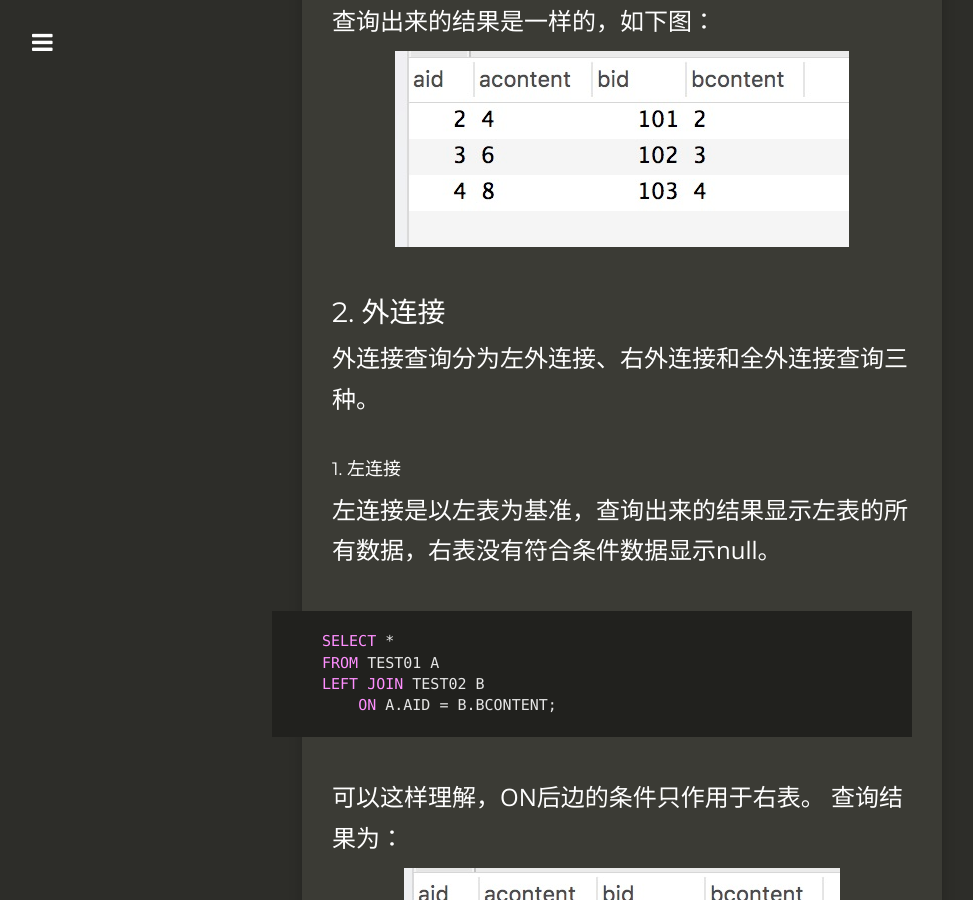
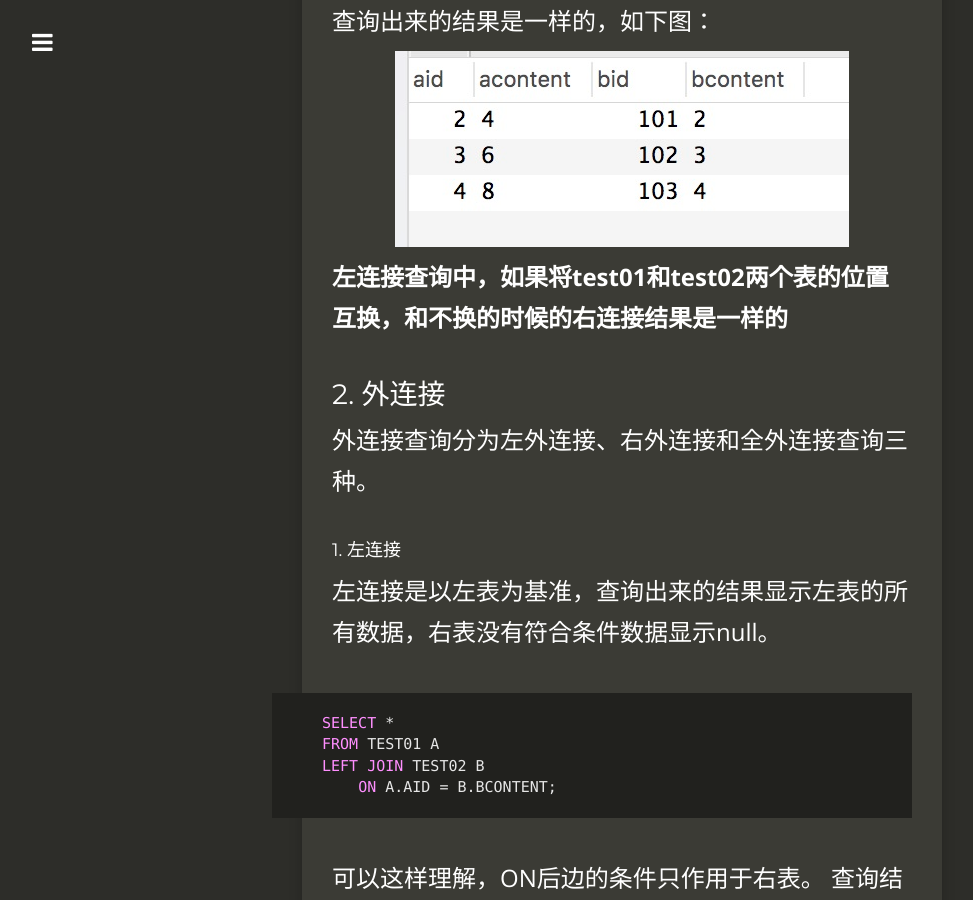
Before and after one commit to YanleiZ/yanleiz.github.com, a Jekyll site: the page built from _posts/2017-04-30-连接查询解惑笔记.md, in a window 1280 px wide and 900 px high, scrolled down 2245 px. Shown: the whole window, without its empty margins (18-991 px from the left). Built offline with Jekyll 4.4.1, drawn with Linux system fonts in a browser that asks for light colours; nearby versions of some CDN libraries; Markdown is read by kramdown in place of the engine named in the settings; comment, search, counter and statistics services are not loaded.

Commit message:
左连接查询中，如果将test01和test02两个表的位置互换，和不换的时候的右连接结果是一样的

````diff
--- a/_posts/2017-04-30-连接查询解惑笔记.md
+++ b/_posts/2017-04-30-连接查询解惑笔记.md
@@ -40,6 +40,7 @@ FROM TEST01 A , TEST02 B
 ```
 查询出来的结果是一样的，如下图：
 ![file-list](/../MySitePicture/2017-04-30-22-41/inner.png)
+**左连接查询中，如果将test01和test02两个表的位置互换，和不换的时候的右连接结果是一样的**
 ###2. 外连接
 外连接查询分为左外连接、右外连接和全外连接查询三种。
 ####1. 左连接
````
